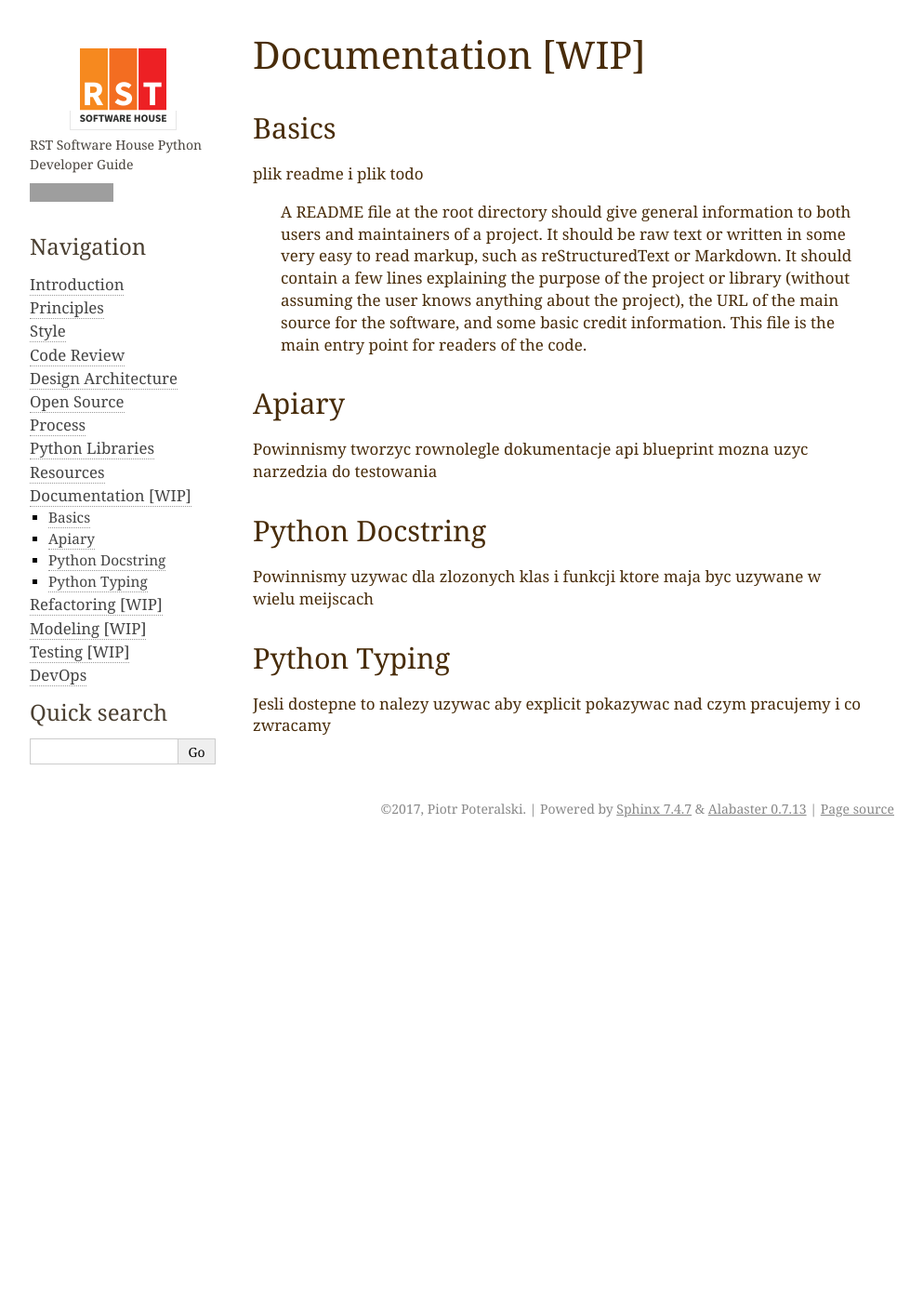
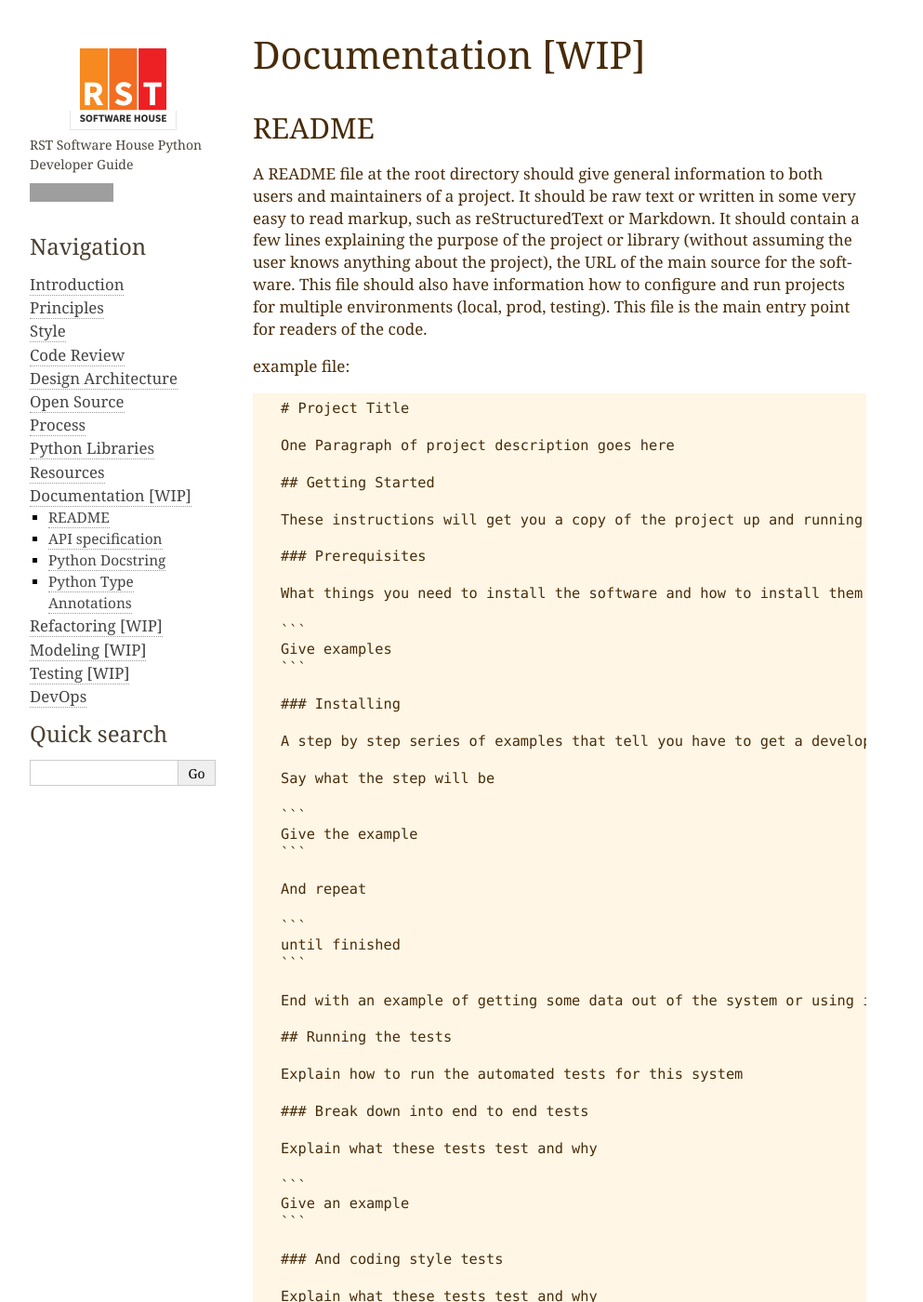
Before and after one commit to rstit/rst-developer-guide, a Sphinx documentation site: the page built from source/documentation.rst, in a window 1280 px wide and 1400 px high. Shown: the whole window at 93% size, without its empty margins (148-1141 px from the left). Built offline with Sphinx 7.4.7, drawn with Linux system fonts in a browser that asks for light colours; some of the changed text lies outside the part shown; grey boxes are pictures that could not be loaded.

Commit message:
documentation

````diff
--- a/source/documentation.rst
+++ b/source/documentation.rst
@@ -1,24 +1,114 @@
 Documentation [WIP]
 ======
 
-..
+README
+-----------------
+A README file at the root directory should give general information to both users and maintainers
+of a project. It should be raw text or written in some very easy to read markup, such as
+reStructuredText or Markdown. It should contain a few lines explaining the purpose of the project
+or library (without assuming the user knows anything about the project), the URL of the main source
+for the software. This file should also have information how to configure and run projects for
+multiple environments (local, prod, testing). This file is the main entry point for readers of
+the code.
 
-Basics
------------------
+example file::
 
-plik readme i plik todo
+    # Project Title
 
-        A README file at the root directory should give general information to both users and maintainers of a project. It should be raw text or written in some very easy to read markup, such as reStructuredText or Markdown. It should contain a few lines explaining the purpose of the project or library (without assuming the user knows anything about the project), the URL of the main source for the software, and some basic credit information. This file is the main entry point for readers of the code.
-Apiary
+    One Paragraph of project description goes here
+
+    ## Getting Started
+
+    These instructions will get you a copy of the project up and running on your local machine for development and testing purposes. See deployment for notes on how to deploy the project on a live system.
+
+    ### Prerequisites
+
+    What things you need to install the software and how to install them
+
+    ```
+    Give examples
+    ```
+
+    ### Installing
+
+    A step by step series of examples that tell you have to get a development env running
+
+    Say what the step will be
+
+    ```
+    Give the example
+    ```
+
+    And repeat
+
+    ```
+    until finished
+    ```
+
+    End with an example of getting some data out of the system or using it for a little demo
+
+    ## Running the tests
+
+    Explain how to run the automated tests for this system
+
+    ### Break down into end to end tests
+
+    Explain what these tests test and why
+
+    ```
+    Give an example
+    ```
+
+    ### And coding style tests
+
+    Explain what these tests test and why
+
+    ```
+    Give an example
+    ```
+
+    ## Deployment
+
+    Add additional notes about how to deploy this on a live system
+
+
+API specification
 ------------------
-Powinnismy tworzyc rownolegle dokumentacje api blueprint
-mozna uzyc narzedzia do testowania
+All backend project should have documented endpoints in apiary.apib file. With this blueprint file
+you can already get a mock, documentation and test for your API. This file describe File should be always and up-to-date. Apiary ensures
+
+example file::
+
+    FORMAT: 1A
+
+    # The Simplest API
+    This is one of the simplest APIs written in the **API Blueprint**.
+
+    ### List All Questions [GET]
+    + Response 200 (application/json)
+
+        + Attributes (array[Question])
+
+    ## Data Structures
+
+    ### Question
+    + question: Favourite programming language? (required)
+    + published_at: `2014-11-11T08:40:51.620Z` (required)
+    + url: /questions/1 (required)
+    + choices (array[Choice], required)
+
+    ### Choice
+    + choice: Javascript (required)
+    + url: /questions/1/choices/1 (required)
+    + votes: 2048 (number, required)
 
 Python Docstring
 -----------------
+All domain classes should have docstring for class definition. We should create them also
+for complex classes and functions that will be used in other places.
 
-Powinnismy uzywac dla zlozonych klas i funkcji ktore maja byc uzywane w wielu meijscach
 
-Python Typing
+Python Type Annotations
 -----------------
-Jesli dostepne to nalezy uzywac aby explicit pokazywac nad czym pracujemy i co zwracamy
+If there is such a possibility, we should use it wherever possible. This will allow showing
+explicitly what we expect and what will be returned.
````
